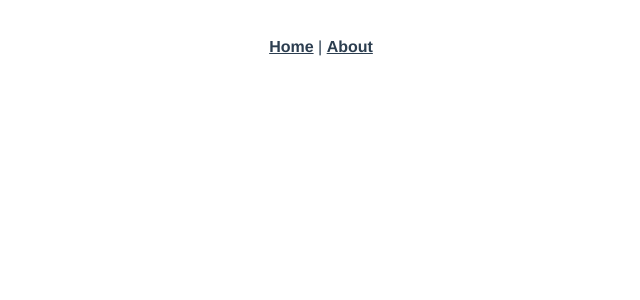
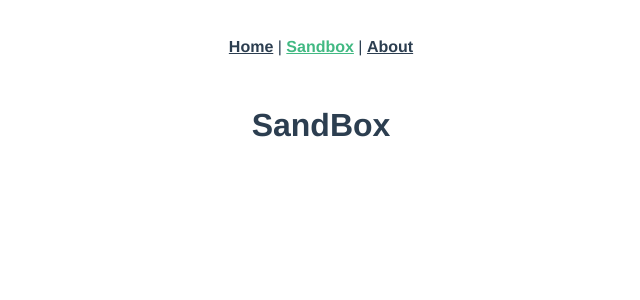
Before and after one commit to tsubo/vue-tutorial, a Vue app: page /sandbox in a window 1280 px wide. Shown: the top 300 px of the page, without its empty margins (319-959 px from the left). Built offline with nearby package versions, Linux system fonts and the light colour scheme.

Commit message:
add sandbox page

```diff
--- a/src/App.vue
+++ b/src/App.vue
@@ -3,6 +3,8 @@
     <div id="nav">
       <!-- Vue Router を使ってページ遷移するための router-link タグです -->
       <router-link to="/">Home</router-link> |
+      <!-- "/sandbox" へのリンクを追加 -->
+      <router-link to="/sandbox">Sandbox</router-link> |
       <router-link to="/about">About</router-link>
     </div>
 
--- a/src/router.js
+++ b/src/router.js
@@ -1,6 +1,7 @@
 import Vue from 'vue'
 import Router from 'vue-router'
 import Home from './views/Home.vue'
+import Sandbox from './views/SandBox.vue'
 
 Vue.use(Router)
 
@@ -24,5 +25,11 @@ export default new Router({
       component: () =>
         import(/* webpackChunkName: "about" */ './views/About.vue'),
     },
+    {
+      // sandbox パスの追加
+      path: '/sandbox',
+      name: 'sandbox',
+      component: Sandbox,
+    },
   ],
 })
--- /dev/null
+++ b/src/views/SandBox.vue
@@ -0,0 +1,5 @@
+<template>
+  <div class="sandbox">
+    <h1>SandBox</h1>
+  </div>
+</template>
```
